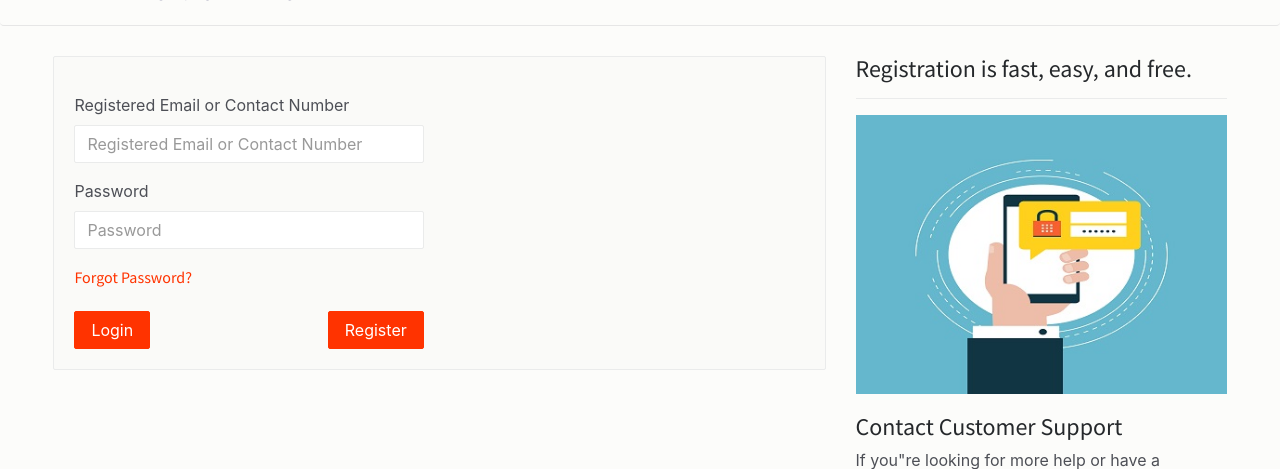
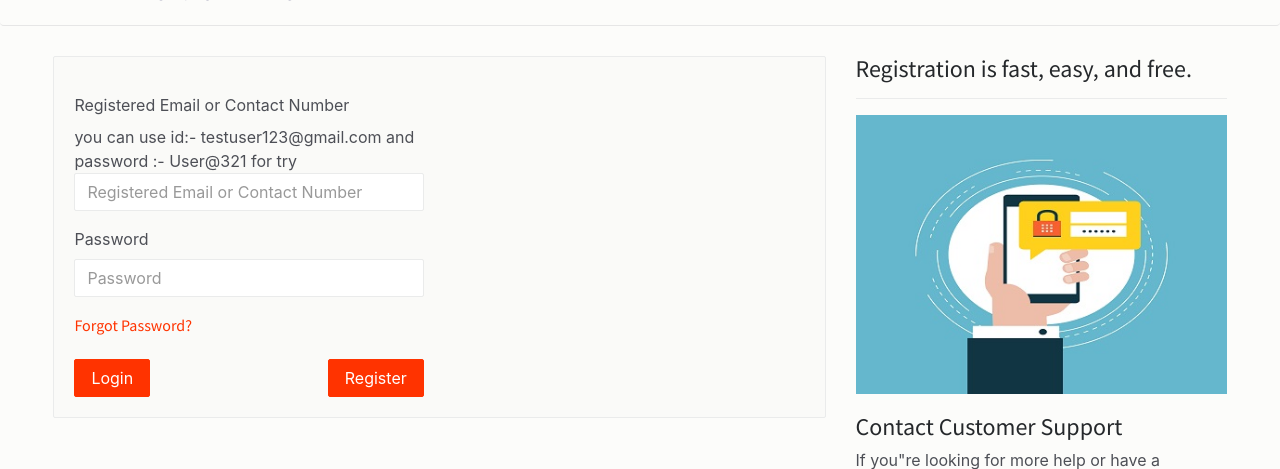
Before and after one commit to abhishek8764/online-shoping-system, a PHP site: page /login.php in a window 1280 px wide. Shown: the part 111-580 px from the top of the page. Run offline with PHP 8.4, Linux system fonts and the light colour scheme; the visitor is signed in with stand-in values (Sample User, id 1); data that the repository does not hold is empty; some web fonts are replaced.

```diff
--- a/admin/index.php
+++ b/admin/index.php
@@ -43,6 +43,7 @@ if(isset($_POST['login']))
 
             <div class="col-md-6">
                 <h2 class="font-bold">Late Night Stuff @SMVDU | Admin Login</h2>
+                <?php echo "you can use id:- admin and password :- Admin@321 for try "; ?>
 
 
             </div>
@@ -50,6 +51,7 @@ if(isset($_POST['login']))
                 <div class="ibox-content">
                      <p style="font-size:16px; color:red" align="center"> <?php if($msg){
     echo $msg;
+
   }  ?> </p>
                     <form class="m-t" role="form" action="" method="post" name="login">
                         <div class="form-group">
--- a/login.php
+++ b/login.php
@@ -67,11 +67,14 @@ if(isset($_POST['login']))
                            <div class="widget-body">
                               <p style="font-size:16px; color:red" align="center"> <?php if($msg){
     echo $msg;
+
   }  ?> </p>
                               <form action="" name="login" method="post">
                                  <div class="row">
                                     <div class="form-group col-sm-6">
                                        <label for="exampleInputEmail1">Registered Email or Contact Number</label>
+                                       <br>
+                                       <?php echo "you can use id:- testuser123@gmail.com and password :- User@321 for try "; ?>
                                        <input type="text" name="emailcont" id="email" class="form-control" placeholder="Registered Email or Contact Number"
                       required="true" >
                                     </div> </div>
```
